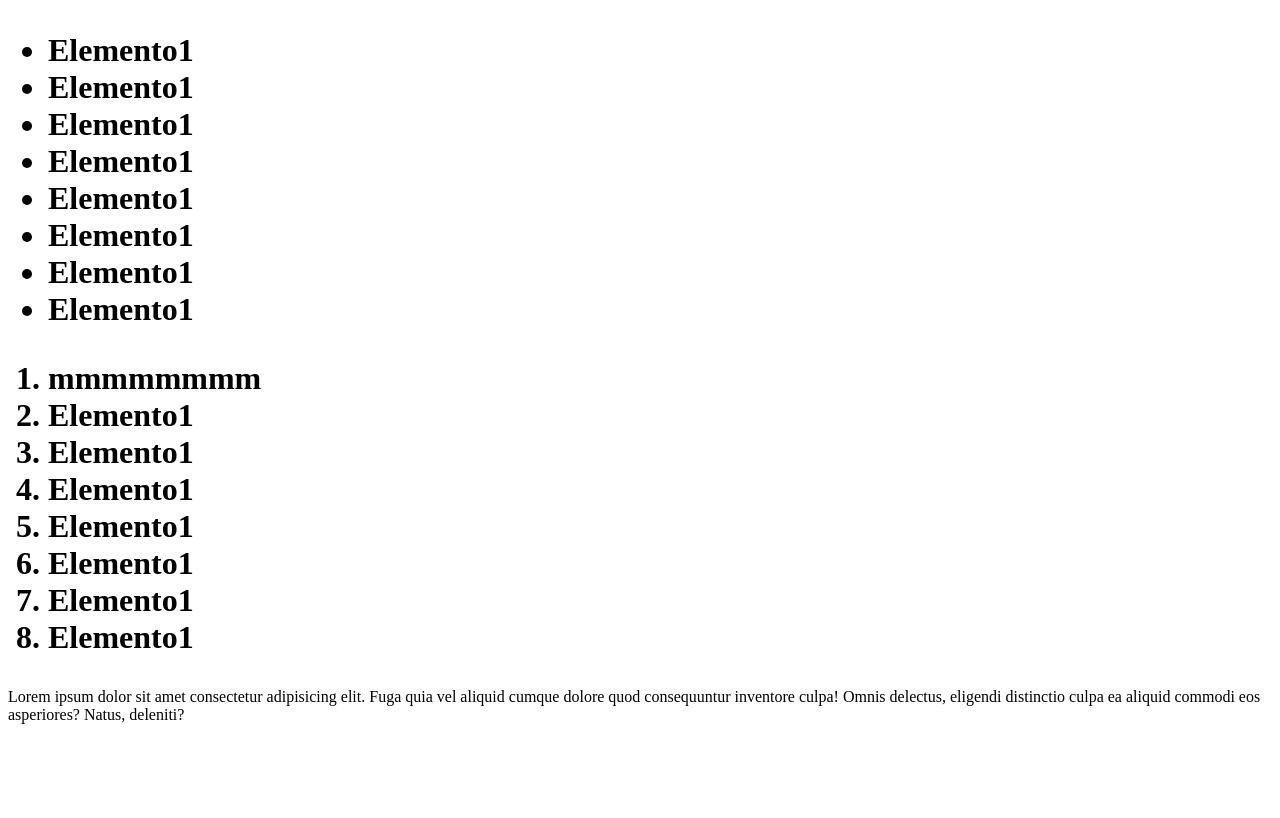
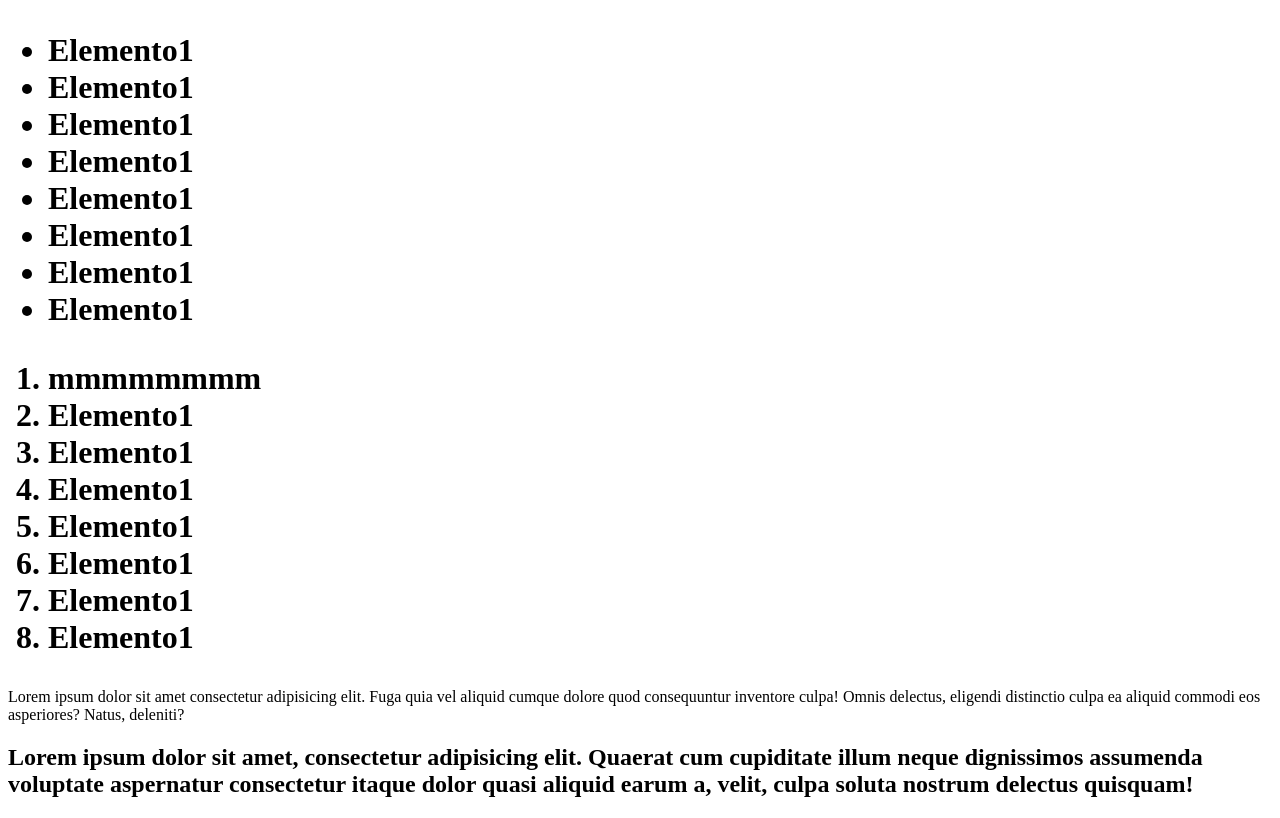
Before and after one commit to ernestoguardado/eliminar-por-favor, a plain HTML site: page HTML/1-4-listas.html in a window 1280 px wide. Drawn offline with Linux system fonts and the light colour scheme.

Commit message:
agrege h2

```diff
--- a/HTML/1-4-listas.html
+++ b/HTML/1-4-listas.html
@@ -33,5 +33,7 @@
 
     </h1>
     <p>Lorem ipsum dolor sit amet consectetur adipisicing elit. Fuga quia vel aliquid cumque dolore quod consequuntur inventore culpa! Omnis delectus, eligendi distinctio culpa ea aliquid commodi eos asperiores? Natus, deleniti?</p>
+
+    <h2>Lorem ipsum dolor sit amet, consectetur adipisicing elit. Quaerat cum cupiditate illum neque dignissimos assumenda voluptate aspernatur consectetur itaque dolor quasi aliquid earum a, velit, culpa soluta nostrum delectus quisquam!</h2>
 </body>
 </html>
```
